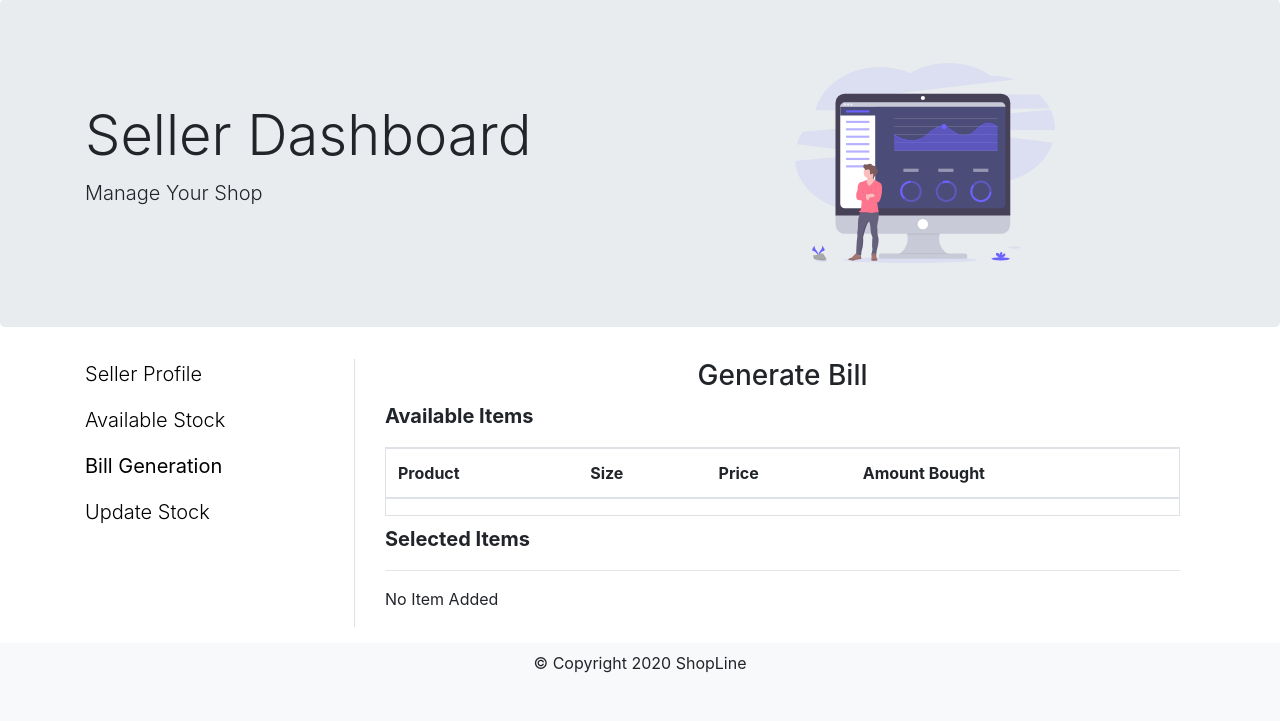
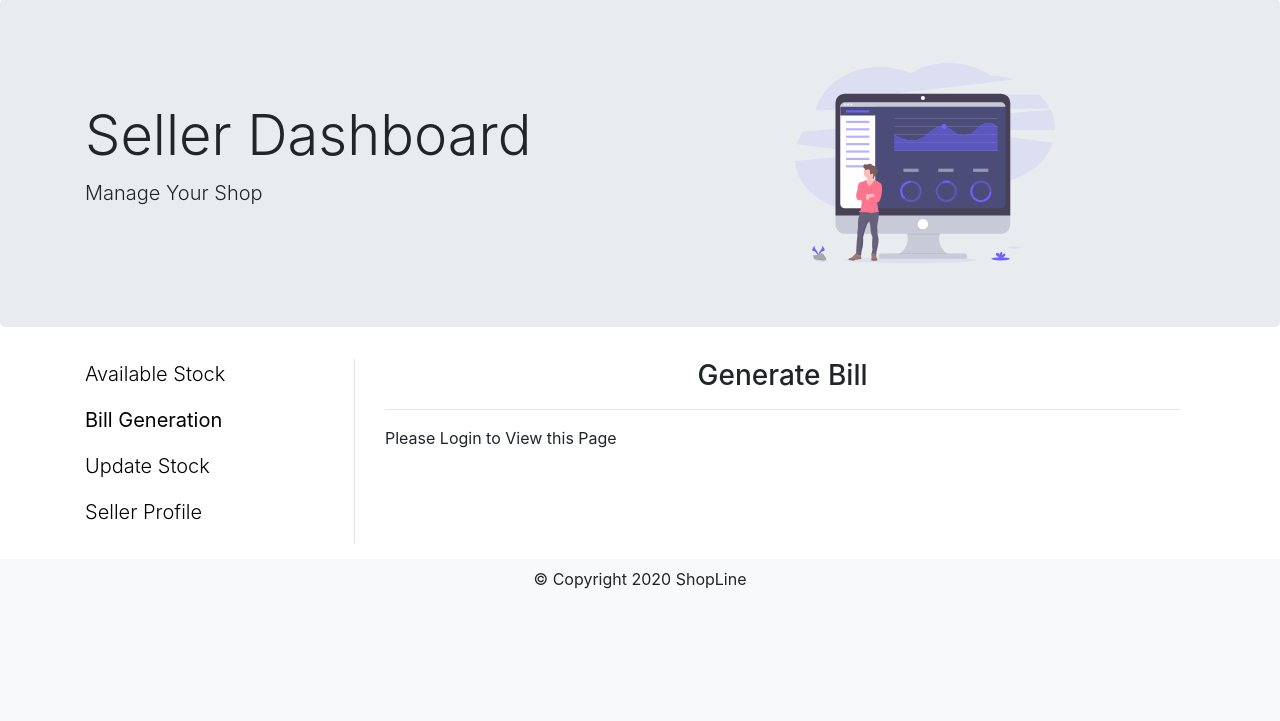
Before and after one commit to shubhanshu02/ShopLine, a Django app: page /dashboard/bill in a window 1280 px wide. Shown: the part 79-800 px from the top of the page. Run offline with Django 3.2, Linux system fonts and the light colour scheme; lists and menus that the app fills with data are empty; some libraries are stand-ins or nearby versions; some web fonts are replaced.

Commit message:
Completed Billing Page

```diff
--- a/shop/templates/base.html
+++ b/shop/templates/base.html
@@ -12,6 +12,7 @@
      scale shops which find it hard to compete due to the Coronavirus pandemic.">
     <title>{% block title %}{% endblock %}
     </title>
+    <link rel="stylesheet" href="https://cdnjs.cloudflare.com/ajax/libs/izitoast/1.4.0/css/iziToast.css" integrity="sha512-DIW4FkYTOxjCqRt7oS9BFO+nVOwDL4bzukDyDtMO7crjUZhwpyrWBFroq+IqRe6VnJkTpRAS6nhDvf0w+wHmxg==" crossorigin="anonymous" />
     <link rel="stylesheet" href="https://cdn.jsdelivr.net/npm/bootstrap@4.5.3/dist/css/bootstrap.min.css"
         integrity="sha384-TX8t27EcRE3e/ihU7zmQxVncDAy5uIKz4rEkgIXeMed4M0jlfIDPvg6uqKI2xXr2" crossorigin="anonymous">
     <link href="https://fonts.googleapis.com/css2?family=Italianno&display=swap" rel="stylesheet">
@@ -62,8 +63,8 @@
             </div>
     </footer>
 
+    <script src="https://cdnjs.cloudflare.com/ajax/libs/izitoast/1.4.0/js/iziToast.min.js" integrity="sha512-Zq9o+E00xhhR/7vJ49mxFNJ0KQw1E1TMWkPTxrWcnpfEFDEXgUiwJHIKit93EW/XxE31HSI5GEOW06G6BF1AtA==" crossorigin="anonymous"></script>
     <script src="https://ajax.googleapis.com/ajax/libs/jquery/1.12.4/jquery.min.js"></script>
-
     <script src="https://cdn.jsdelivr.net/npm/popper.js@1.16.1/dist/umd/popper.min.js"
         integrity="sha384-9/reFTGAW83EW2RDu2S0VKaIzap3H66lZH81PoYlFhbGU+6BZp6G7niu735Sk7lN"
         crossorigin="anonymous"></script>
--- a/shop/templates/dashboard.html
+++ b/shop/templates/dashboard.html
@@ -24,9 +24,6 @@
                 <h4>Navigation</h4>
                 <hr>
             </div>
-            {% url 'dashboard' as url %}
-            <p class="lead"><a href="{{ url }}" class="{% if request.path == url %}font-weight-normal{% endif %}"
-                    style="color: black;">Seller Profile</a></p>
             {% url 'Available Stock' as url %}
             <p class="lead"><a href="{{ url }}" class="{% if request.path == url %}font-weight-normal{% endif %}"
                     style="color: black;">Available Stock</a></p>
@@ -36,6 +33,9 @@
             {% url 'Update Stock' as url %}
             <p class="lead"><a href="{{ url }}" class="{% if request.path == url %}font-weight-normal{% endif %}"
                     style="color: black;">Update Stock</a></p>
+            {% url 'dashboard' as url %}
+            <p class="lead"><a href="{{ url }}" class="{% if request.path == url %}font-weight-normal{% endif %}"
+                    style="color: black;">Seller Profile</a></p>
             <hr class="d-sm-none">
         </div>
         <div class="col-sm-9">
--- a/shop/templates/shop/bill_generation.html
+++ b/shop/templates/shop/bill_generation.html
@@ -4,11 +4,16 @@
 {% block title %}New Bill{% endblock %}
 
 {% block dashboard %}
-
 <div class="container">
     <h3 class="text-center">Generate Bill</h3>
+    {% if items %}
+    <div class="form-group">
+        <div class="row pt-3">
+            <label class="col-sm-2" for="CustomerName">Name</label>
+            <input class="col-sm-10 form-control" type="text" id="CustomerName" placeholder="Customer Name">
+        </div>
+    </div>
     <p class="font-weight-bold lead">Available Items</p>
-
     <div class="border" style="max-height: 200px; overflow-y: scroll;">
         <table class="table">
             <thead>
@@ -35,9 +40,7 @@
             </tbody>
         </table>
     </div>
-    <p class="font-weight-bold lead pt-2">Selected Items</p>
-
-
+    <p class="font-weight-bold lead pt-3">Selected Items</p>
     <div id="billOutline">
         <hr>
         <p>No Item Added</p>
@@ -45,22 +48,35 @@
     <div id="submissionBtn" class="text-right d-none">
         <button class="btn btn-primary" onclick="createBill()">Submit</button>
     </div>
+    {% endif %}
+    {% if message %}
+    <hr>
+    {{message}}
+    {% endif %}
 </div>
+
 <script>
-    items = {{ itm | safe }};
-    bill = Array(items.length).fill(0);
+    {% if itm %}
+    let items = {{ itm | safe }};
+    let bill = Array(items.length).fill(0);
 
     function valueChange(item) {
         let name = item.id + " amt";
+        let count = Number(item.value);
+        if (item.value == 0) iziToast.info({
+            title: 'Removed',
+            message: `${item.id} from selection`,
+
+        });
         document.getElementById(name).textContent = item.value;
-        let count = Number(item.value);
-        bill[item.parentElement.id] = count;
+
+        bill[item.parentElement.id - 1] = count;
         reRender();
     }
 
     function reRender() {
         document.getElementById('billOutline').innerHTML = `
-        <table class="table table-striped">
+            <table class="table table-striped border">
             <thead>
                 <tr>
                     <th>Product</th>
@@ -82,18 +98,16 @@
         root.textContent = "";
         let total = 0;
         bill.forEach(async function (element, index) {
-
-            total += element * items[index-1][1];
-            if (element !== 0) {
-                console.log(index-1)
+            total += bill[index] * items[index][1];
+            if (bill[index] !== 0) {
                 root.innerHTML += `
                     <tr>
-                    <td>${items[index-1][0]}</td>
-                    <td>${items[index-1][2]}</td>
-                    <td>${items[index-1][1]}</td>
-                    <td>${element}</td>
-                    <td>Rs ${element * items[index-1][1]}</td>
-                </tr>`
+                        <td>${items[index][0]}</td>
+                        <td>${items[index][2]}</td>
+                        <td>${items[index][1]}</td>
+                        <td>${bill[index]}</td>
+                        <td>Rs ${bill[index] * items[index][1]}</td>
+                    </tr>`;
             }
         });
         root.innerHTML += `
@@ -103,33 +117,58 @@
                     <td></td>
                     <td>Total</td>
                     <td>Rs ${total}</td>
-            </tr>`
+                </tr>`;
         document.getElementById('submissionBtn').classList.remove('d-none');
     }
 
-
-
-
     function createBill(bid) {
-
-        console.log()
+        let name = document.getElementById('CustomerName').value.trim();
+        if (name === "") {
+            iziToast.warning({
+                title: 'Warning!',
+                message: 'Customer Name Cannot be left Empty!',
+            });
+        }
+        else {
             $.ajax({
                 url: "{% url 'Bill Generation' %}",
                 method: "POST",
                 data: JSON.stringify({
-
+                    'name': name,
                     'items': Array(bill),
                 }),
                 success: function (data, status, xhr) {
-                if (data['status'] == "ok") {
-                    console.log("Success")
+                    console.log("Success");
+                    if (data['status'] == "Success") {
+                        iziToast.success({
+                            title: 'OK',
+                            message: 'Successfully Generated the Bill!',
+                        });
+                        iziToast.info({
+                            message: 'Redirecting to the Bill!',
+                        });
+                        setTimeout(() => {
+                            // Add Bill Link
+                        }, 2000);
+                        return null;
                     }
+                    iziToast.error({
+                        title: 'Error',
+                        message: `${data['status']}`,
+                    });
                 },
                 error: function (xhr, status, err) {
-                console.log('Failure')
+                    console.log('Failure');
+                    iziToast.error({
+                        title: 'Error',
+                        message: `${err}`,
+                    });
+                }
+            });
+        }
     }
 
-        })
-    }
+
+    {% endif %}
 </script>
 {% endblock %}
--- a/shop/views.py
+++ b/shop/views.py
@@ -1,9 +1,13 @@
 from django.http import JsonResponse
 from django.shortcuts import render, redirect
-from .models import Notification, Seller, Item, BillItem
+from .models import Notification, Seller, Item, BillItem, Bill
 import datetime
 import json
 from django.views.decorators.csrf import csrf_exempt
+from django.core.serializers.json import DjangoJSONEncoder
+from django.utils.timezone import now
+from django.http import HttpResponse
+from django.utils import datetime_safe
 # Create your views here.
 
 
@@ -31,31 +35,55 @@ def dashboard(request):
 @csrf_exempt
 def bill_generate(request):
     if request.user.is_authenticated:
-        seller = Seller.objects.filter(user=request.user)[0]
-        item = Item.objects.filter(seller=seller)
+        current_seller = Seller.objects.get(user=request.user)
+        item_query = Item.objects.filter(seller=current_seller)
+
         if request.method == 'GET':
-            forjs = item.values_list()
-            forjs = json.dumps(list(forjs), cls=DjangoJSONEncoder)
-            print(forjs)
-            if item.count() > 0:
-                return render(request, 'shop/bill_generation.html', {'items': item, 'itm': forjs})
-            return render(request, 'shop/bill_generation.html', {'message': "No Product to show"})
+            items_json = item_query.values_list()
+            items_json = json.dumps(list(items_json), cls=DjangoJSONEncoder)
+            if item_query.count() > 0:
+                return render(request, 'shop/bill_generation.html', {'items': item_query, 'itm': items_json})
+            return render(request, 'shop/bill_generation.html', {'message': "No Products to show"})
 
         elif request.method == 'POST':
-            item = list(item)
-            data = json.loads(request.body)
-            amt_list = data['items'][0]
-            print('\n\n\n\n\n\n', amt_list, '\n\n\n')
+            item_query = list(item_query)
             billItems = []
-            for i in range(len(amt_list)):
-                if amt_list[i] != 0:
-                    print('\t\t', item[i-1].pk)
-                    t = BillItem(item=item[i-1].pk, price=item[i-1].price,
-                                 quantity=amt_list[i-1], total=amt_list[i-1]*item[i-1].price)
-                    billItems.append(t)
-            # Add Bill Object and save bill items
-            return JsonResponse({'status': 'ok'})
+            billTotal = 0
 
+            try:
+                # Data from the Request
+                data = json.loads(request.body)
+                name = data['name']
+                request_items = data['items'][0] # Expected: Array
+                # Fill the array with Bill Items
+                for i in range(len(request_items)):
+                    # Array item contains the number of
+                    if request_items[i] != 0:
+                        item_total = request_items[i] * item_query[i].price
+                        billTotal += item_total
+                        currentItem = None
+
+                        # To avoid duplicates, use the same BillItem if already exists
+                        item_search = BillItem.objects.filter(item=item_query[i], price=item_query[i].price,
+                                    quantity=request_items[i], total=request_items[i] * item_query[i].price)
+                        if item_search.count() != 0:
+                            currentItem = item_search[0]
+                        else:
+                            currentItem = BillItem(item=item_query[i], price=item_query[i].price,
+                            quantity=request_items[i], total=request_items[i] * item_query[i].price)
+                        # Add to the list
+                        billItems.append(currentItem)
+                        currentItem.save()
+
+                # Generate Bill and add BillItems from the list
+                current_bill = Bill(seller=current_seller, total=billTotal, customer=name, dateTime=now())
+                current_bill.save()
+                current_bill.items.add(*billItems)
+                return JsonResponse({'status': 'Success'})
+            except:
+                return JsonResponse({'status': 'Server Error'})
+        else:
+            JsonResponse('Bad Request')
     return render(request, 'shop/bill_generation.html', {'message': "Please Login to View this Page"})
 
 
```
Also changed, not shown: shop/models.py (+5 -3 lines), shop/migrations/0003_bill_seller.py (added). Lines whose indentation alone changed are shown as unchanged.
